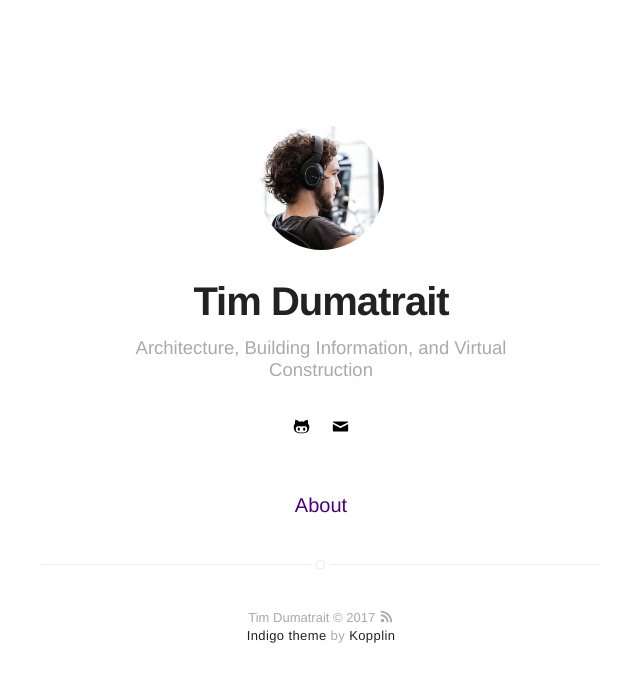
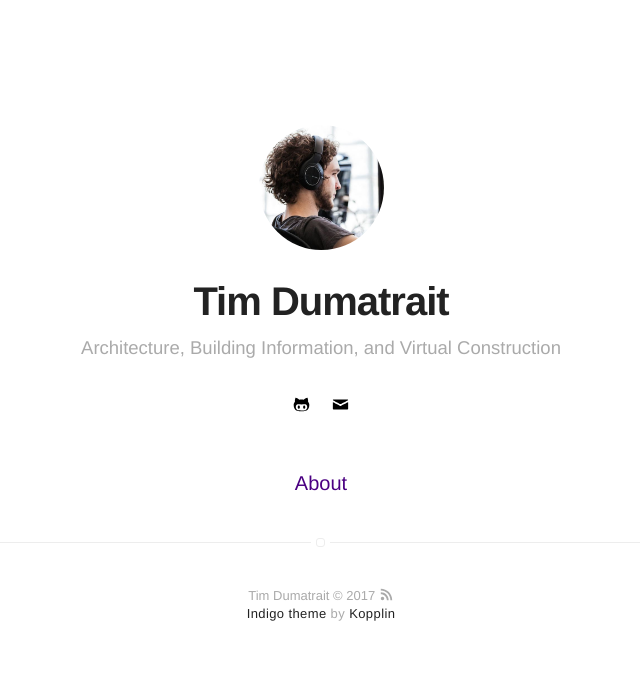
Before and after one commit to appareil/appareil.github.io, a Jekyll site: the page built from index.html, in a window 1280 px wide. Shown: the top 682 px of the page, without its empty margins (319-959 px from the left). Built offline with Jekyll 4.4.1, drawn with Linux system fonts in a browser that asks for light colours.

Commit message:
Large site
changed site size from normal to large in _config.yml

```diff
--- a/_config.yml
+++ b/_config.yml
@@ -31,7 +31,7 @@
 # if you don't want comments in your posts, leave categories empty
 disqus:
   shortname: mydisqus # enter this from your disqus account
-  categories: [blog, project] # only show disqus for posts that have these categories
+  categories: # only show disqus for posts that have these categories
 
 # if you don't have any of social below, comment the line
 #facebook: myfacebook
@@ -67,7 +67,7 @@
 # do you want a larger site? change the option below
 # options: [normal, large] | default: normal
 # normal = 560px / large = 810px
-width: normal
+width: large
 
 # if you don't need pagination, comment the *paginate* configs below
 # paginate: 5
```
